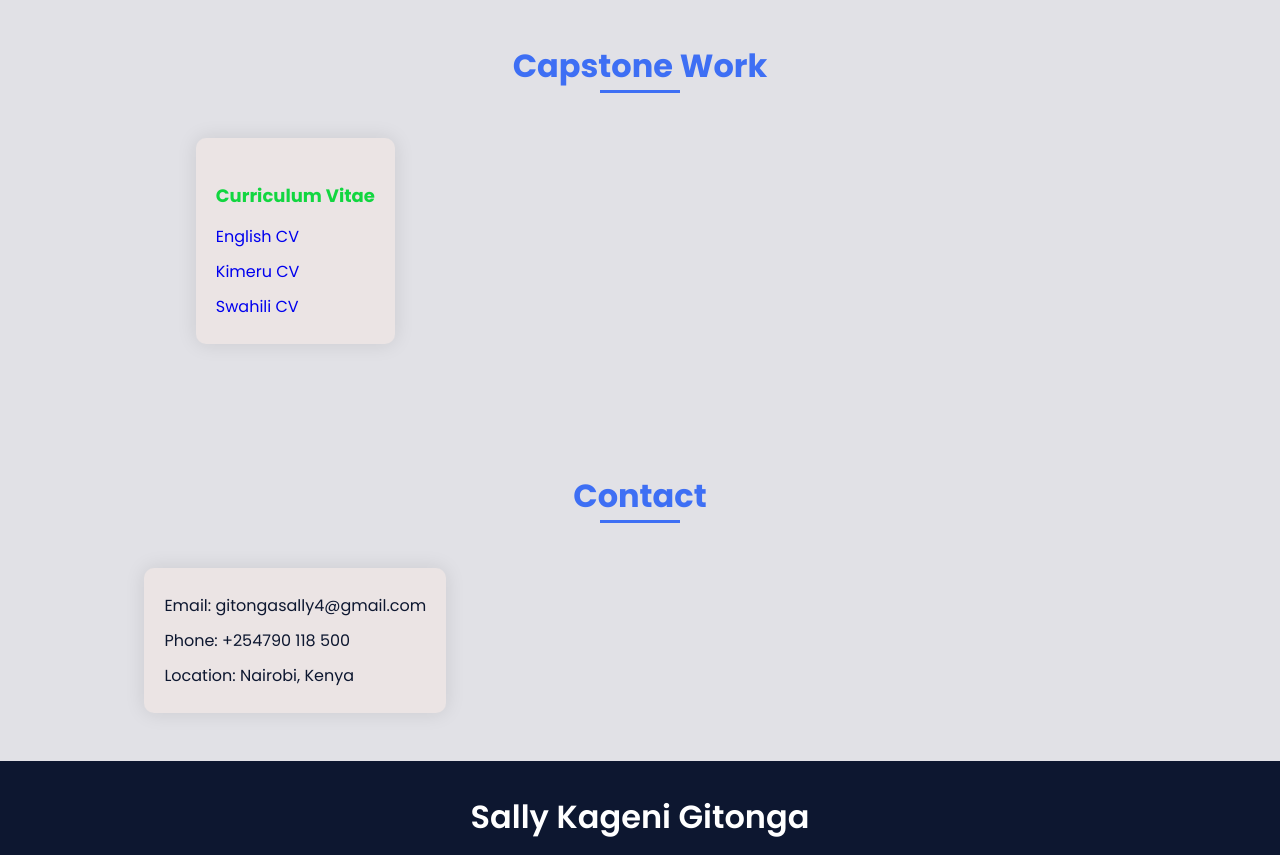
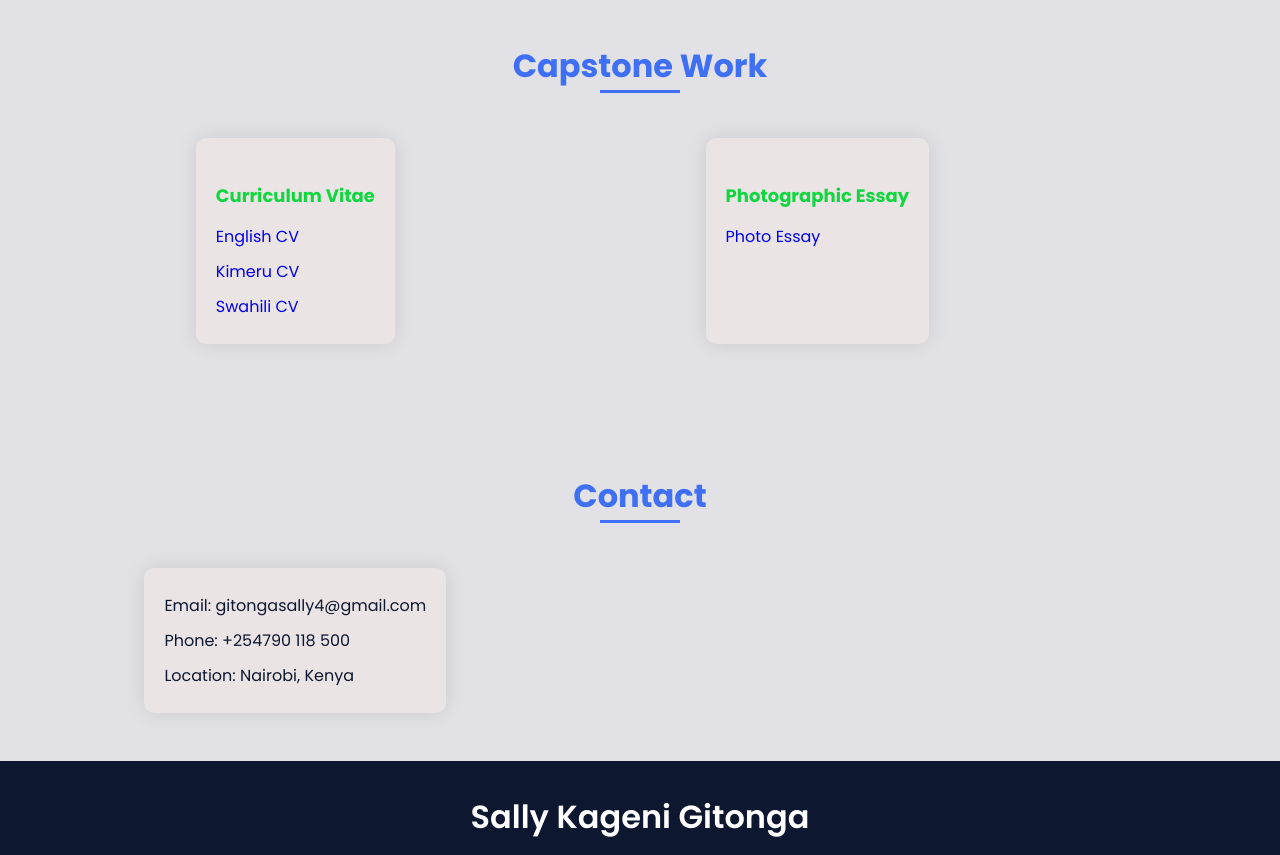
Before and after one commit to KageniSally/MyPortfolio, a plain HTML site: page index.html in a window 1280 px wide. Shown: the part 3460-4315 px from the top of the page. Drawn offline with nearby package versions, Linux system fonts and the light colour scheme; a script that the page names is missing; files whose address does not match are found by name.

Commit message:
Update index.html

```diff
--- a/index.html
+++ b/index.html
@@ -281,6 +281,12 @@
                     <p><a href="https://drive.google.com/file/d/1qcit4HbDBw-AvuOP8gFVjMPtpdP3JMth/view?usp=drive_link">Swahili
                             CV</a></p>
                 </div>
+                <div class="contact__details">
+                    <h4 style="text-align: center;" class="card__title">Photographic Essay</h4>
+                    <p><a
+                            href="https://docs.google.com/document/d/1-LPjdNqCmRSleZ35x52jugOVHHpo85PL/edit?usp=drive_link&ouid=101212489308807290093&rtpof=true&sd=true">Photo
+                            Essay</a></p>
+                </div>
             </div>
         </section>
 
```
